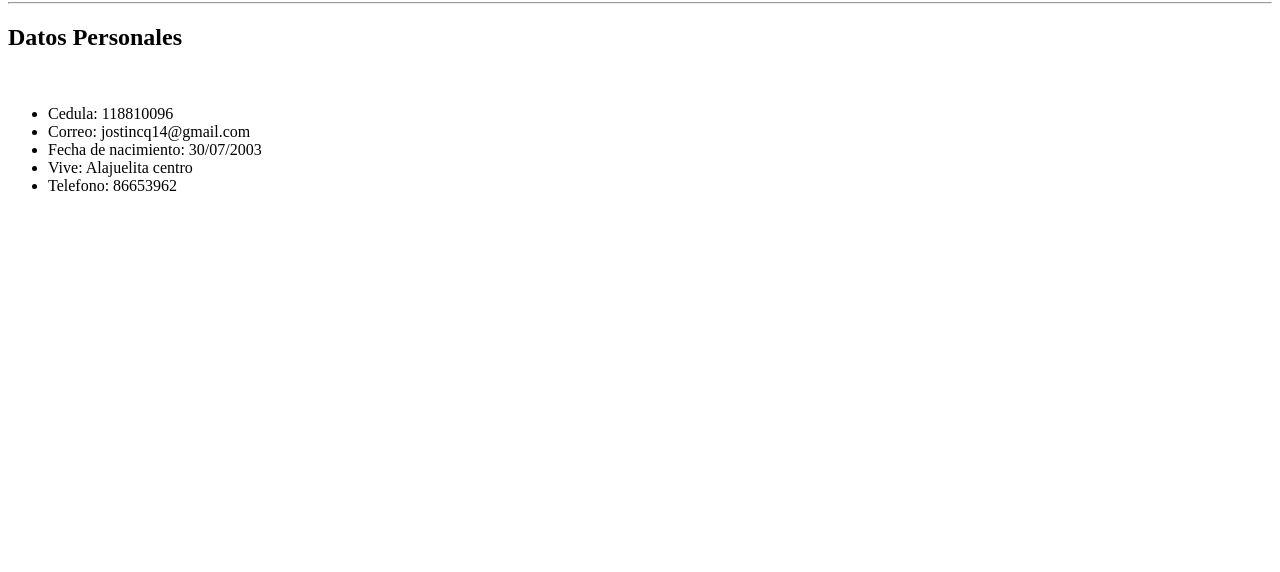
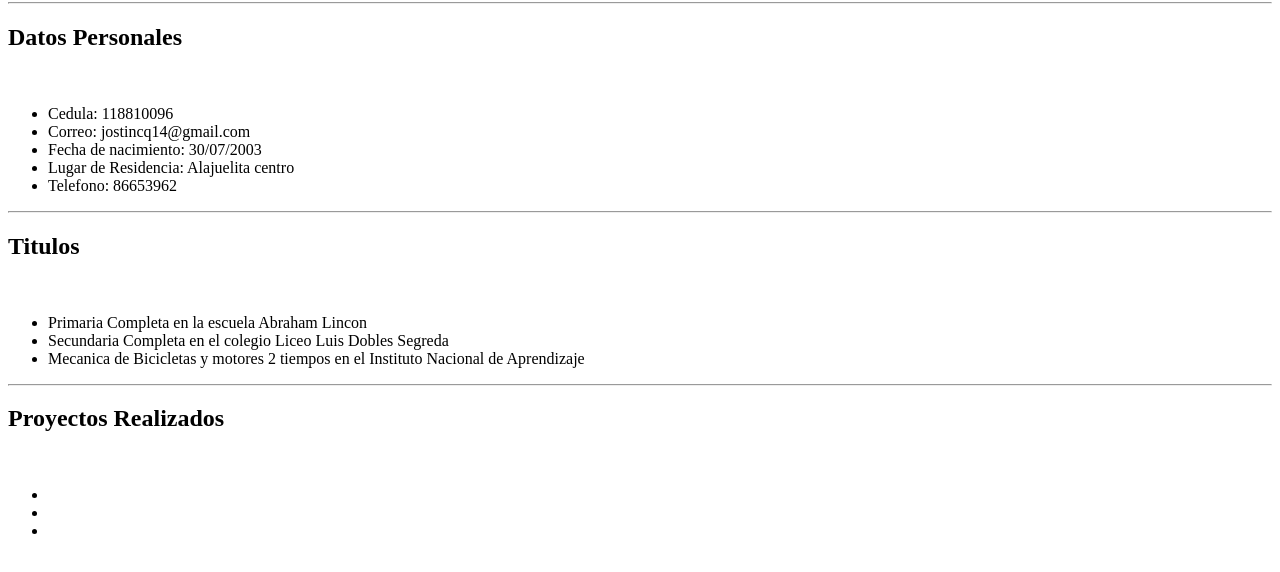
Before and after one commit to justincq14/Proyecto, a plain HTML site: page index.html in a window 1280 px wide. Shown: the part 78-650 px from the top of the page. Drawn offline with Linux system fonts and the light colour scheme.

Commit message:
Tercer Commit. cambios realizados

```diff
--- a/index.html
+++ b/index.html
@@ -15,7 +15,23 @@
         <li>Cedula: 118810096</li>
         <li>Correo: jostincq14@gmail.com</li>
         <li>Fecha de nacimiento: 30/07/2003</li>
-        <li>Vive: Alajuelita centro</li>
+        <li>Lugar de Residencia: Alajuelita centro</li>
         <li>Telefono: 86653962</li>
     </ul>
+    <hr>
+    <H2>Titulos</H2>
+    <br>
+    <ul>
+        <li>Primaria Completa en la escuela Abraham Lincon</li>
+        <li>Secundaria Completa en el colegio Liceo Luis Dobles Segreda</li>
+        <li>Mecanica de Bicicletas y motores 2 tiempos en el Instituto Nacional de Aprendizaje</li>
+    </ul>
+    <hr>
+    <h2>Proyectos Realizados</h2>
+    <br>
+    <ul>
+        <li></li>
+        <li></li>
+        <li></li>
+    </ul>
 </html>
```
